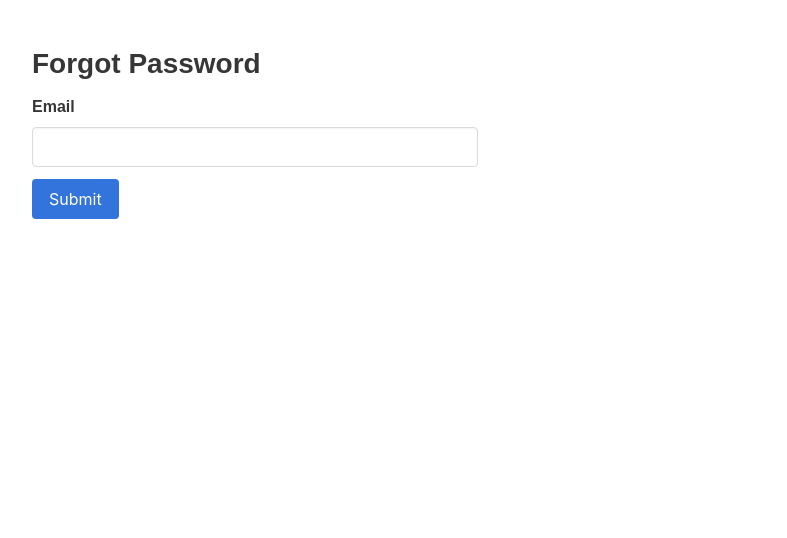
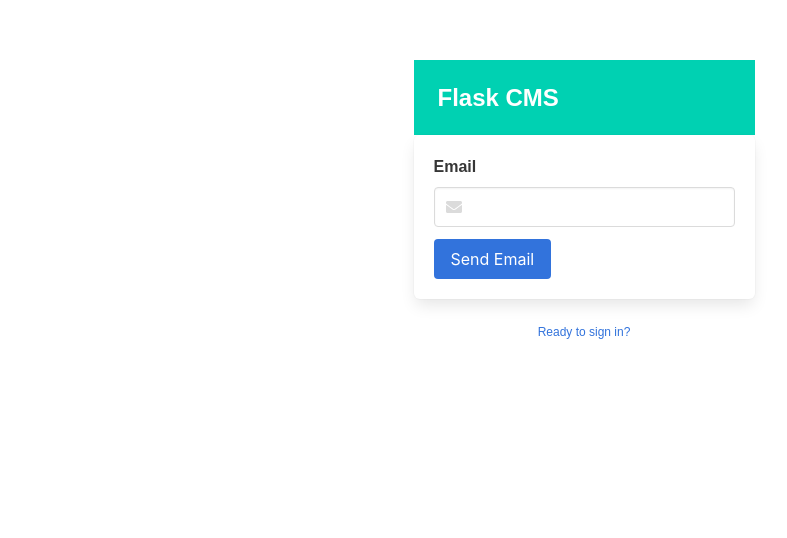
Before and after one commit to Kevinf7/flaskcms, a Flask app: page /admin/forgot_password in a window 1280 px wide. Shown: the top 538 px of the page, without its empty margins (56-843 px from the left). Before the commit the page ends 219 px from the top, so only its background shows below. Run offline with Flask 2, Linux system fonts and the light colour scheme; parts of the project's set-up code (start-up, migrations or seed data) failed here and were passed over; some libraries are stand-ins or nearby versions.

Commit message:
fix forgot pass

```diff
--- a/app/admin_dashboard/email.py
+++ b/app/admin_dashboard/email.py
@@ -8,7 +8,7 @@ def send_password_reset_email(user):
     return send_email('Reset your password from kevin7.net',
                sender=current_app.config['MAIL_FROM'],
                recipients=[user.email],
-               text_body=render_template('auth/email_reset_password.txt',
+               text_body=render_template('admin_dashboard/email_reset_password.txt',
                                         user=user, token=token),
-               html_body=render_template('auth/email_reset_password.html',
+               html_body=render_template('admin_dashboard/email_reset_password.html',
                                          user=user, token=token))
--- a/app/admin_dashboard/forms.py
+++ b/app/admin_dashboard/forms.py
@@ -11,7 +11,7 @@ class LoginForm(FlaskForm, UserMixin):
     email = StringField('Email', validators=[InputRequired()])
     password = PasswordField('Password', validators=[InputRequired()])
     remember_me = BooleanField('Remember Me')
-    submit = SubmitField('Sign In')
+    submit = SubmitField('Log In')
 
 
 class RegistrationForm(FlaskForm):
@@ -33,7 +33,7 @@ class RegistrationForm(FlaskForm):
 
 class ForgotPasswordForm(FlaskForm):
     email = StringField('Email', validators=[InputRequired(), Email()])
-    submit = SubmitField('Submit')
+    submit = SubmitField('Send Email')
 
 
 class ResetPasswordForm(FlaskForm):
--- a/app/admin_dashboard/models.py
+++ b/app/admin_dashboard/models.py
@@ -43,7 +43,7 @@ class User(db.Model, UserMixin):
     def get_reset_password_token(self, expires_in=current_app.config['FORGOT_PASSWORD_TOKEN_EXPIRE']):
         return jwt.encode(
             {'reset_password': self.id, 'exp': datetime.utcnow() + timedelta(seconds=expires_in)},
-            current_app.config['SECRET_KEY'], algorithm='HS256').decode('utf-8')
+            current_app.config['SECRET_KEY'], algorithm='HS256')
 
     # decodes token and returns user object
     @staticmethod
--- a/app/admin_dashboard/routes.py
+++ b/app/admin_dashboard/routes.py
@@ -74,13 +74,9 @@ def forgot_password():
     if form.validate_on_submit():
         user = User.query.filter_by(email=form.email.data).first()
         if user:
-            if send_password_reset_email(user):
-                flash('Check your email for instructions to reset your password','success')
-            else:
+            if not send_password_reset_email(user):
                 flash('Sorry system error','danger')
-        else:
-            flash('That email does not exist in our database','danger')
-            return redirect(url_for('admin_dashboard.forgot_password'))
+        flash('Check your email for instructions to reset your password','success')
     return render_template('admin_dashboard/forgot_password.html',form=form)
 
 
--- a/app/templates/admin_dashboard/base_login.html
+++ b/app/templates/admin_dashboard/base_login.html
@@ -23,7 +23,16 @@
             {% endif %}
         {% endwith %}
         <div class="container">
-            {% block app_content %}{% endblock %}
+            <div class="columns is-justify-content-center mt-6">
+                <div class="column is-narrow">
+                  <div class="hero is-small is-primary">
+                    <div class="hero-body">
+                        <p class="title is-4">Flask CMS</p>
+                    </div>
+                  </div>
+                  {% block app_content %}{% endblock %}
+                </div>
+            </div>
         </div>
     </body>
 </html>
--- a/app/templates/admin_dashboard/forgot_password.html
+++ b/app/templates/admin_dashboard/forgot_password.html
@@ -2,17 +2,15 @@
 {% block title %}Forgot Password{% endblock %}
 
 {% block app_content %}
-<div class="section">
-  <div class="columns">
-    <div class="column is-5">
-      <div class="content">
-        <h2>Forgot Password</h2>
-        <form action="{{ url_for('admin_dashboard.forgot_password') }}"  method="post">
+<form action="{{ url_for('admin_dashboard.forgot_password') }}"  method="post" class="box">
 {{ form.csrf_token }}
   <div class="field">
     {{ form.email.label(class_="label") }}
-            <p class="control">
+    <p class="control has-icons-left">
       {{ form.email(class_="input") }}
+      <span class="icon is-small is-left">
+        <i class="fas fa-envelope"></i>
+      </span>
     </p>
     {% for error in form.email.errors %}
     <p class="help is-danger">{{ error }}</p>
@@ -25,8 +23,7 @@
     </div>
   </div>
 </form>
-      </div>
-    </div>
-  <div>
+<div class="container is-size-7" style="text-align: center;">
+  <a href="{{ url_for('admin_dashboard.login') }}">Ready to sign in?</a>
 </div>
 {% endblock %}
```
Also changed, not shown: app/templates/admin_dashboard/email_reset_password.html (added, +14 -0 lines), app/templates/admin_dashboard/email_reset_password.txt (added, +12 -0 lines), app/templates/admin_dashboard/login.html (+2 -12 lines), app/templates/admin_dashboard/reset_password.html (added, +39 -0 lines). Lines whose indentation alone changed are shown as unchanged.
